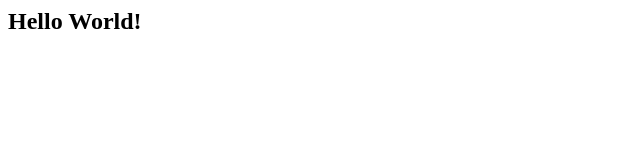
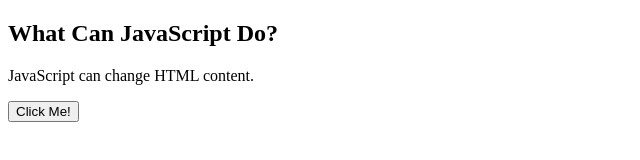
Before and after one commit to felipeLoperena/bootcamp-project, a plain HTML site: page index.html in a window 1280 px wide. Shown: the whole page, without its empty margins (0-640 px from the left). Drawn offline with Linux system fonts and the light colour scheme.

Commit message:
Add javascript line in my html archive

```diff
--- a/index.html
+++ b/index.html
@@ -1,13 +1,12 @@
+<!DOCTYPE html>
 <html>
-
-<head>
-</head>
-
 <body>
 
-<title>Bootcamp Project </title>
-<h2> Hello World! </h2>
+<h2>What Can JavaScript Do?</h2>
+
+<p id="demo">JavaScript can change HTML content.</p>
+
+<button type="button" onclick='document.getElementById("demo").innerHTML = "Hello JavaScript!"'>Click Me!</button>
 
 </body>
-
 </html>
```
